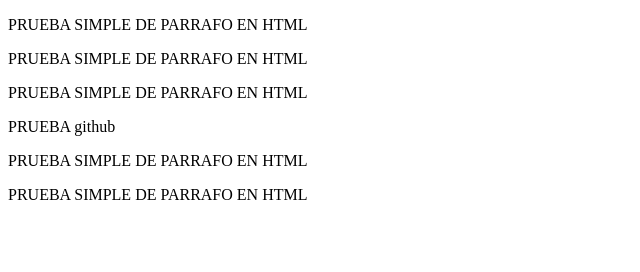
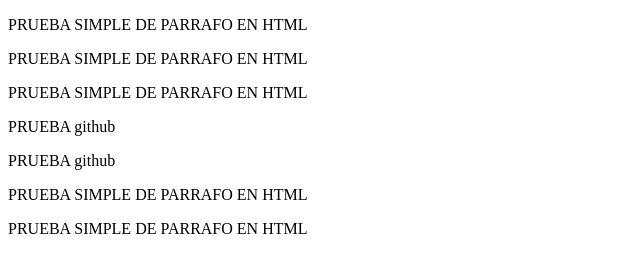
Before and after one commit to ROCA1984/proyectoDemoCursoPrework, a plain HTML site: page index.html in a window 1280 px wide. Shown: the whole page, without its empty margins (0-640 px from the left). Drawn offline with Linux system fonts and the light colour scheme.

Commit message:
cambios agregados sitio de prueba

```diff
--- a/index.html
+++ b/index.html
@@ -12,6 +12,7 @@
     <p>PRUEBA SIMPLE DE PARRAFO EN HTML</p>
 
     <p>PRUEBA github</p>
+    <p>PRUEBA github</p>
     <p>PRUEBA SIMPLE DE PARRAFO EN HTML</p>
     <p>PRUEBA SIMPLE DE PARRAFO EN HTML</p>
 
```
